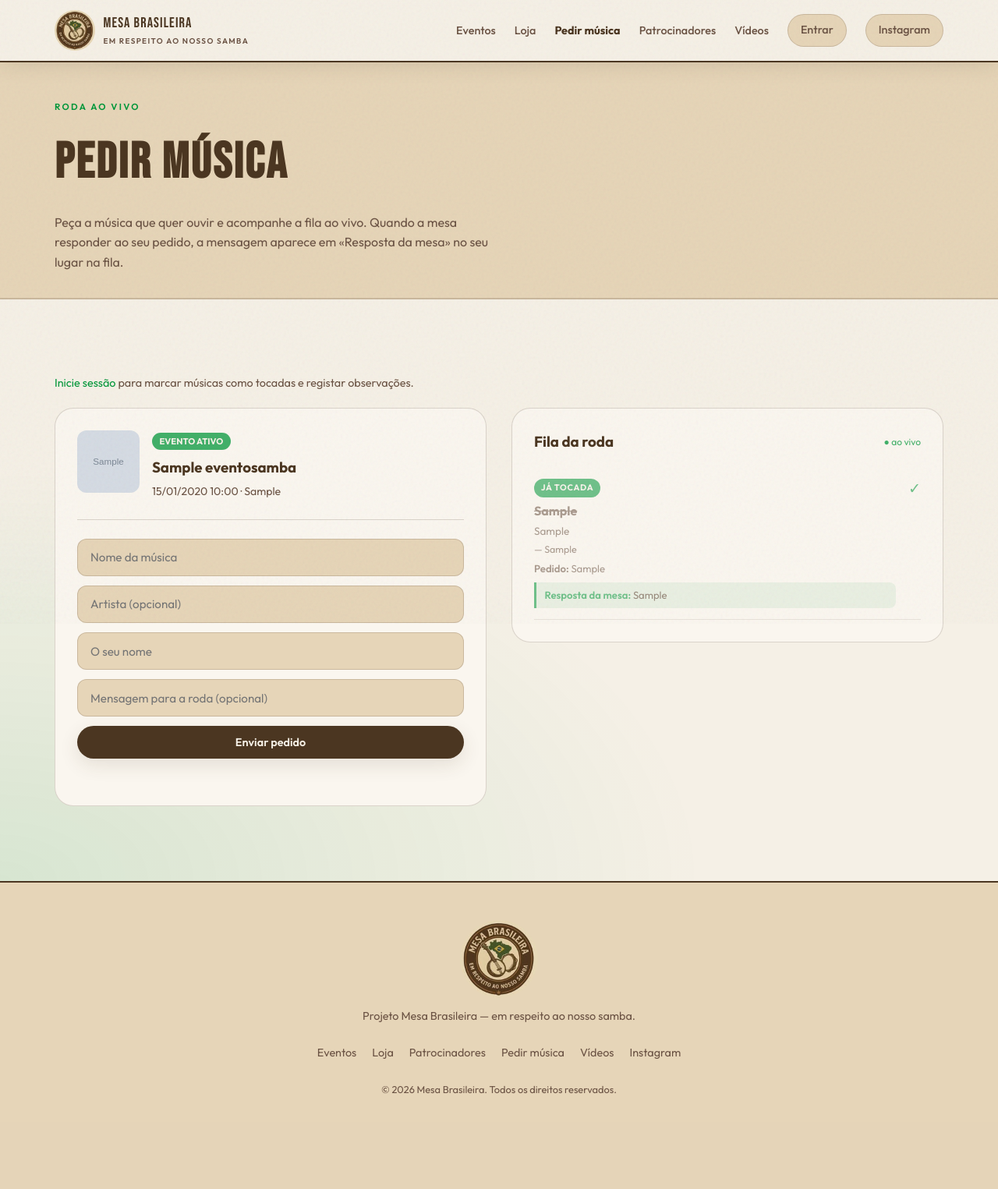
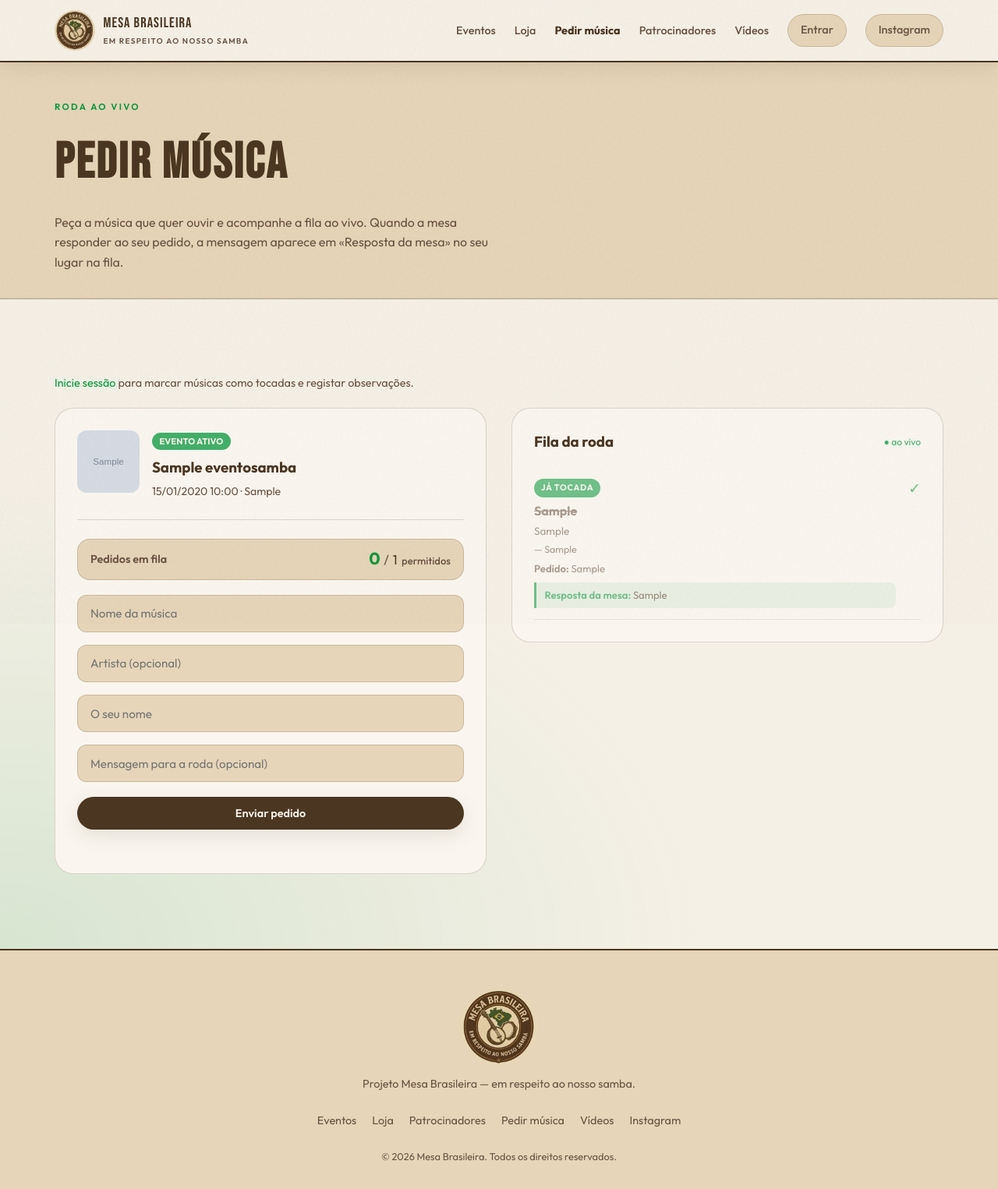
Before and after one commit to kadumel/MesaBrasileira, a Django app: page /pedir-musica/ in a window 1280 px wide. Shown: the whole page at 78% size. Before the commit the page ends 1402 px from the top, so only its background shows below. Run offline with Django 5.2, Linux system fonts and the light colour scheme; tables that the repository leaves empty hold one stand-in row (values such as "Sample post"); grey boxes marked "Sample" are stand-in pictures.

Commit message:
Limite de pedidos em fila

```diff
--- a/home/models.py
+++ b/home/models.py
@@ -1,3 +1,4 @@
+from django.core.validators import MaxValueValidator, MinValueValidator
 from django.db import models
 from django.urls import reverse
 from django.utils import timezone
@@ -418,6 +419,15 @@ class ConfiguracaoHome(models.Model):
         verbose_name="Capa do vídeo",
         help_text="Imagem exibida antes de dar play (opcional).",
     )
+    limite_pedidos_em_fila = models.PositiveIntegerField(
+        default=15,
+        validators=[MinValueValidator(1), MaxValueValidator(200)],
+        verbose_name="Máximo de pedidos «Em fila»",
+        help_text=(
+            "Na página «Pedir música», quando existir este número de músicas "
+            "à espera (não tocadas), o formulário de novos pedidos fica bloqueado."
+        ),
+    )
 
     class Meta:
         verbose_name = "Configuração da página inicial"
--- a/home/static/home/css/main.css
+++ b/home/static/home/css/main.css
@@ -649,7 +649,28 @@ a:hover {
 .pedido-form {
   display: flex;
   flex-direction: column;
-  gap: 0.75rem;
+  gap: 0.5rem;
+}
+
+.pedido-form-fieldset {
+  border: 0;
+  margin: 0;
+  padding: 0;
+  display: flex;
+  flex-direction: column;
+  gap: 1rem;
+  min-inline-size: 0;
+}
+
+.pedido-form-fieldset .form-input {
+  display: block;
+  width: 100%;
+  box-sizing: border-box;
+  margin: 0;
+}
+
+.pedido-form-fieldset .btn-block {
+  margin-top: 0.15rem;
 }
 
 .form-input {
@@ -723,6 +744,86 @@ a:hover {
   border-radius: var(--radius);
   font-size: 0.9rem;
   color: var(--brown);
+}
+
+.pedido-fila-resumo {
+  margin: 0 0 1.15rem;
+}
+
+.pedido-fila-contador {
+  display: flex;
+  flex-wrap: wrap;
+  align-items: center;
+  justify-content: space-between;
+  gap: 0.5rem 1rem;
+  margin: 0;
+  padding: 0.8rem 1rem;
+  background: var(--cream);
+  border: 1px solid var(--border);
+  border-radius: var(--radius);
+  font-size: 0.9rem;
+  color: var(--brown);
+}
+
+.pedido-fila-contador-label {
+  font-weight: 600;
+  color: var(--brown-muted);
+}
+
+.pedido-fila-contador-valores {
+  display: inline-flex;
+  align-items: baseline;
+  gap: 0.2rem;
+  font-size: 1.05rem;
+  line-height: 1.2;
+}
+
+.pedido-fila-contador-valores strong {
+  font-size: 1.35rem;
+  color: var(--green);
+  font-weight: 700;
+}
+
+.pedido-fila-contador-sep {
+  color: var(--text-muted);
+  margin: 0 0.1rem;
+}
+
+.pedido-fila-contador-sufixo {
+  font-size: 0.82rem;
+  font-weight: 500;
+  color: var(--text-muted);
+  margin-left: 0.15rem;
+}
+
+.pedido-fila-resumo--cheia .pedido-fila-contador {
+  border-color: var(--accent-hot);
+  background: rgba(200, 90, 26, 0.1);
+}
+
+.pedido-fila-resumo--cheia .pedido-fila-contador-valores strong {
+  color: var(--accent-hot);
+}
+
+.pedido-fila-cheia {
+  margin: 0.65rem 0 0;
+  padding: 0.75rem 1rem;
+  background: rgba(200, 90, 26, 0.12);
+  border: 1px solid var(--accent-hot);
+  border-radius: var(--radius);
+  font-size: 0.88rem;
+  line-height: 1.45;
+  color: var(--brown);
+}
+
+.pedido-fila-cheia strong {
+  display: block;
+  margin-bottom: 0.2rem;
+}
+
+.pedido-form--bloqueado .pedido-form-fieldset {
+  opacity: 0.65;
+  pointer-events: none;
 }
 
 .equipe-fila-login {
--- a/home/static/home/js/main.js
+++ b/home/static/home/js/main.js
@@ -294,6 +294,45 @@
     });
   }
 
+  function aplicarLimiteFila(data) {
+    const aviso = document.getElementById("pedido-fila-aviso");
+    const resumo = document.getElementById("pedido-fila-resumo");
+    if (!form) return;
+
+    const limite =
+      data.limite_em_fila !== undefined
+        ? Number(data.limite_em_fila)
+        : Number(form.dataset.limiteEmFila || 0);
+    const total =
+      data.total_em_fila !== undefined
+        ? Number(data.total_em_fila)
+        : Number(document.getElementById("pedido-fila-total")?.textContent || 0);
+    const cheia =
+      data.fila_cheia === true ||
+      data.fila_cheia === 1 ||
+      data.fila_cheia === "1" ||
+      (limite > 0 && total >= limite);
+
+    form.dataset.filaCheia = cheia ? "1" : "0";
+    form.classList.toggle("pedido-form--bloqueado", cheia);
+    if (resumo) {
+      resumo.classList.toggle("pedido-fila-resumo--cheia", cheia);
+    }
+
+    const fieldset = form.querySelector(".pedido-form-fieldset");
+    const btn = form.querySelector('button[type="submit"]');
+    if (fieldset) fieldset.disabled = cheia;
+    if (btn) btn.disabled = cheia;
+
+    const totalEl = document.getElementById("pedido-fila-total");
+    const limiteEl = document.getElementById("pedido-fila-limite");
+    if (totalEl) totalEl.textContent = String(total);
+    if (limiteEl) limiteEl.textContent = String(limite);
+    if (aviso) {
+      aviso.hidden = !cheia;
+    }
+  }
+
   async function refreshQueue() {
     if (!form || refreshPaused || !queueList) return;
     const url = form.dataset.filaUrl;
@@ -309,6 +348,7 @@
       if (!Array.isArray(data.pedidos)) {
         return;
       }
+      aplicarLimiteFila(data);
       atualizarFila(data.pedidos);
     } catch (_) {
       /* ignore polling errors */
@@ -373,8 +413,22 @@
   }
 
   if (form) {
+    aplicarLimiteFila({
+      limite_em_fila: form.dataset.limiteEmFila,
+      total_em_fila: document.getElementById("pedido-fila-total")?.textContent,
+      fila_cheia: form.dataset.filaCheia === "1",
+    });
+
     form.addEventListener("submit", async (e) => {
       e.preventDefault();
+      if (form.dataset.filaCheia === "1") {
+        if (feedback) {
+          feedback.textContent =
+            "A fila está cheia. Aguarde a roda tocar mais músicas.";
+          feedback.classList.add("error");
+        }
+        return;
+      }
       if (feedback) {
         feedback.textContent = "";
         feedback.className = "form-hint";
@@ -399,6 +453,13 @@
           }
           form.reset();
           await refreshQueue();
+        } else if (data.fila_cheia) {
+          aplicarLimiteFila(data);
+          if (feedback) {
+            feedback.textContent =
+              data.error || "A fila está cheia. Aguarde mais músicas serem tocadas.";
+            feedback.classList.add("error");
+          }
         } else if (feedback) {
           feedback.textContent = "Verifique os campos e tente novamente.";
           feedback.classList.add("error");
--- a/home/templates/home/includes/pedidos_roda.html
+++ b/home/templates/home/includes/pedidos_roda.html
@@ -22,23 +22,51 @@
       </div>
     </div>
 
+    <div
+      class="pedido-fila-resumo{% if fila_cheia %} pedido-fila-resumo--cheia{% endif %}"
+      id="pedido-fila-resumo"
+    >
+      <p class="pedido-fila-contador">
+        <span class="pedido-fila-contador-label">Pedidos em fila</span>
+        <span class="pedido-fila-contador-valores" aria-live="polite">
+          <strong id="pedido-fila-total">{{ total_em_fila }}</strong>
+          <span class="pedido-fila-contador-sep" aria-hidden="true">/</span>
+          <span id="pedido-fila-limite">{{ limite_pedidos_em_fila }}</span>
+          <span class="pedido-fila-contador-sufixo">permitidos</span>
+        </span>
+      </p>
+      <p
+        class="pedido-fila-cheia"
+        id="pedido-fila-aviso"
+        role="alert"
+        {% if not fila_cheia %}hidden{% endif %}
+      >
+        <strong>Fila cheia.</strong>
+        Aguarde a roda tocar mais músicas antes de enviar outro pedido.
+      </p>
+    </div>
+
     <form
       id="form-pedido"
-      class="pedido-form"
+      class="pedido-form{% if fila_cheia %} pedido-form--bloqueado{% endif %}"
       method="post"
       action="{% url 'home:pedido_musica' %}"
       data-evento-id="{{ evento_samba.pk }}"
       data-fila-url="{% url 'home:fila_pedidos' evento_samba.pk %}"
+      data-limite-em-fila="{{ limite_pedidos_em_fila }}"
+      data-fila-cheia="{% if fila_cheia %}1{% else %}0{% endif %}"
     >
       {% csrf_token %}
       <input type="hidden" name="evento_id" value="{{ evento_samba.pk }}">
+      <fieldset class="pedido-form-fieldset" {% if fila_cheia %}disabled{% endif %}>
         {{ form_pedido.musica }}
         {{ form_pedido.artista }}
         {{ form_pedido.pedido_por }}
         {{ form_pedido.mensagem }}
-      <button type="submit" class="btn btn-primary btn-block">
+        <button type="submit" class="btn btn-primary btn-block" {% if fila_cheia %}disabled{% endif %}>
           Enviar pedido
         </button>
+      </fieldset>
       <p class="form-hint" id="form-feedback" role="status"></p>
     </form>
     {% else %}
--- a/home/views.py
+++ b/home/views.py
@@ -27,6 +27,24 @@ def user_pode_marcar(user):
     return user.is_authenticated
 
 
+def _contagem_em_fila(evento_samba):
+    if not evento_samba:
+        return 0
+    return evento_samba.pedidos.filter(tocado=False).count()
+
+
+def _fila_limite_context(evento_samba):
+    config = ConfiguracaoHome.get_solo()
+    limite = config.limite_pedidos_em_fila
+    total_em_fila = _contagem_em_fila(evento_samba)
+    return {
+        "config_home": config,
+        "limite_pedidos_em_fila": limite,
+        "total_em_fila": total_em_fila,
+        "fila_cheia": bool(evento_samba and total_em_fila >= limite),
+    }
+
+
 def _evento_pedidos_context():
     evento_samba = (
         EventoSamba.objects.filter(ativo=True, aceita_pedidos=True)
@@ -42,6 +60,7 @@ def _evento_pedidos_context():
         "evento_samba": evento_samba,
         "pedidos": pedidos,
         "form_pedido": form,
+        **_fila_limite_context(evento_samba),
     }
 
 
@@ -113,6 +132,26 @@ def pedido_musica(request):
         ativo=True,
         aceita_pedidos=True,
     )
+    config = ConfiguracaoHome.get_solo()
+    em_fila = _contagem_em_fila(evento)
+    if em_fila >= config.limite_pedidos_em_fila:
+        msg = (
+            f"A fila está cheia ({em_fila}/{config.limite_pedidos_em_fila} em espera). "
+            "Aguarde a roda tocar mais músicas antes de pedir outra."
+        )
+        if request.headers.get("X-Requested-With") == "XMLHttpRequest":
+            return JsonResponse(
+                {
+                    "ok": False,
+                    "fila_cheia": True,
+                    "error": msg,
+                    "total_em_fila": em_fila,
+                    "limite_em_fila": config.limite_pedidos_em_fila,
+                },
+                status=403,
+            )
+        return HttpResponseRedirect(reverse("home:pedir_musica"))
+
     form = PedidoMusicaForm(request.POST)
     if form.is_valid():
         pedido = form.save(commit=False)
@@ -171,6 +210,9 @@ def marcar_pedido_tocado(request, pk):
 @require_GET
 def fila_pedidos_json(request, evento_id):
     evento = get_object_or_404(EventoSamba, pk=evento_id, ativo=True)
+    config = ConfiguracaoHome.get_solo()
+    limite = config.limite_pedidos_em_fila
+    total_em_fila = _contagem_em_fila(evento)
     pedidos = evento.pedidos.all().order_by("tocado", "id")[:50]
     data = [
         {
@@ -189,6 +231,9 @@ def fila_pedidos_json(request, evento_id):
         {
             "pedidos": data,
             "pode_marcar": user_pode_marcar(request.user),
+            "limite_em_fila": limite,
+            "total_em_fila": total_em_fila,
+            "fila_cheia": total_em_fila >= limite,
         }
     )
     response["Cache-Control"] = "no-store, no-cache, must-revalidate, max-age=0"
```
Also changed, not shown: home/admin.py (+10 -0 lines), home/migrations/0011_configuracaohome_limite_fila.py (added). Lines whose indentation alone changed are shown as unchanged.
